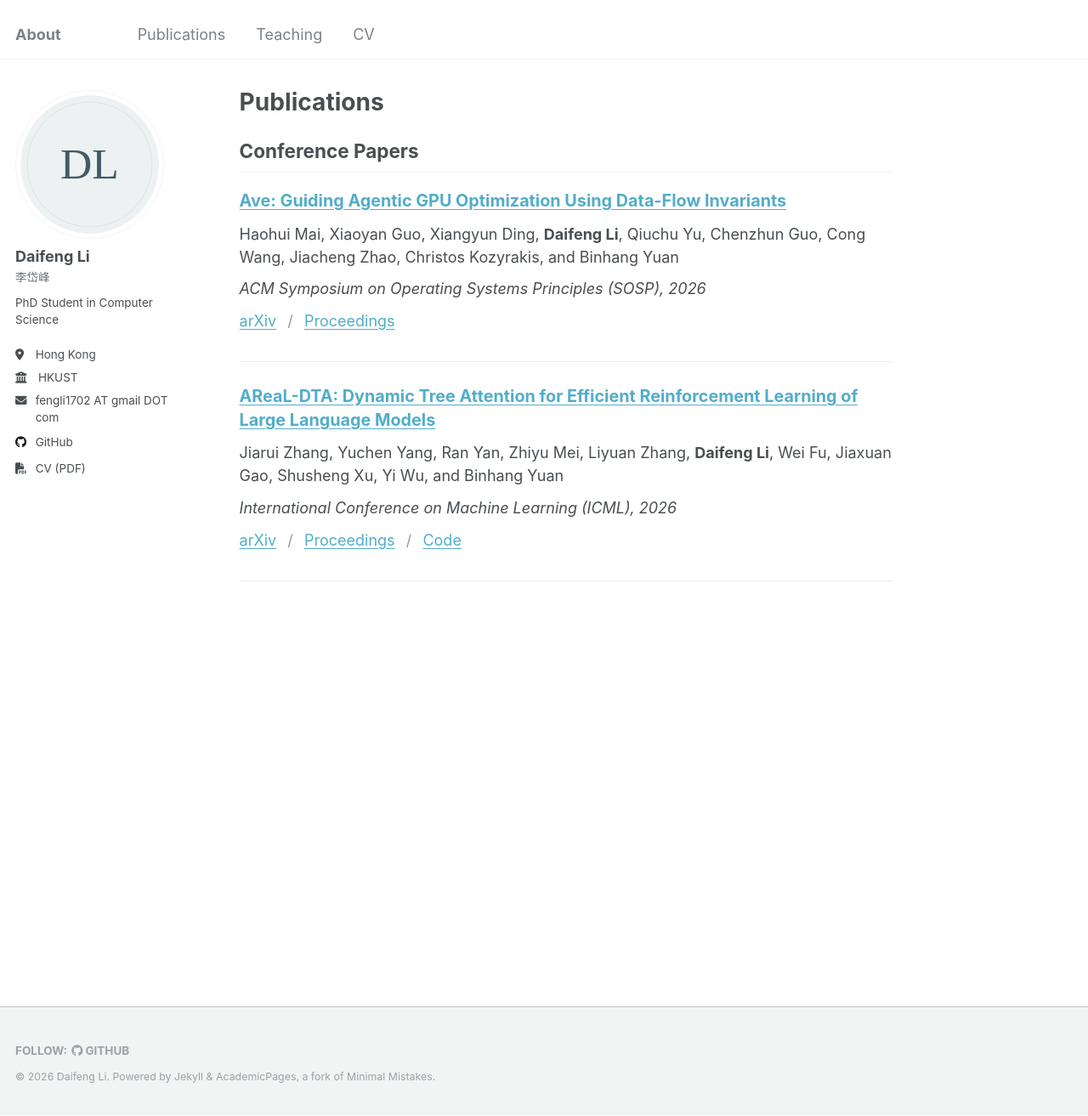
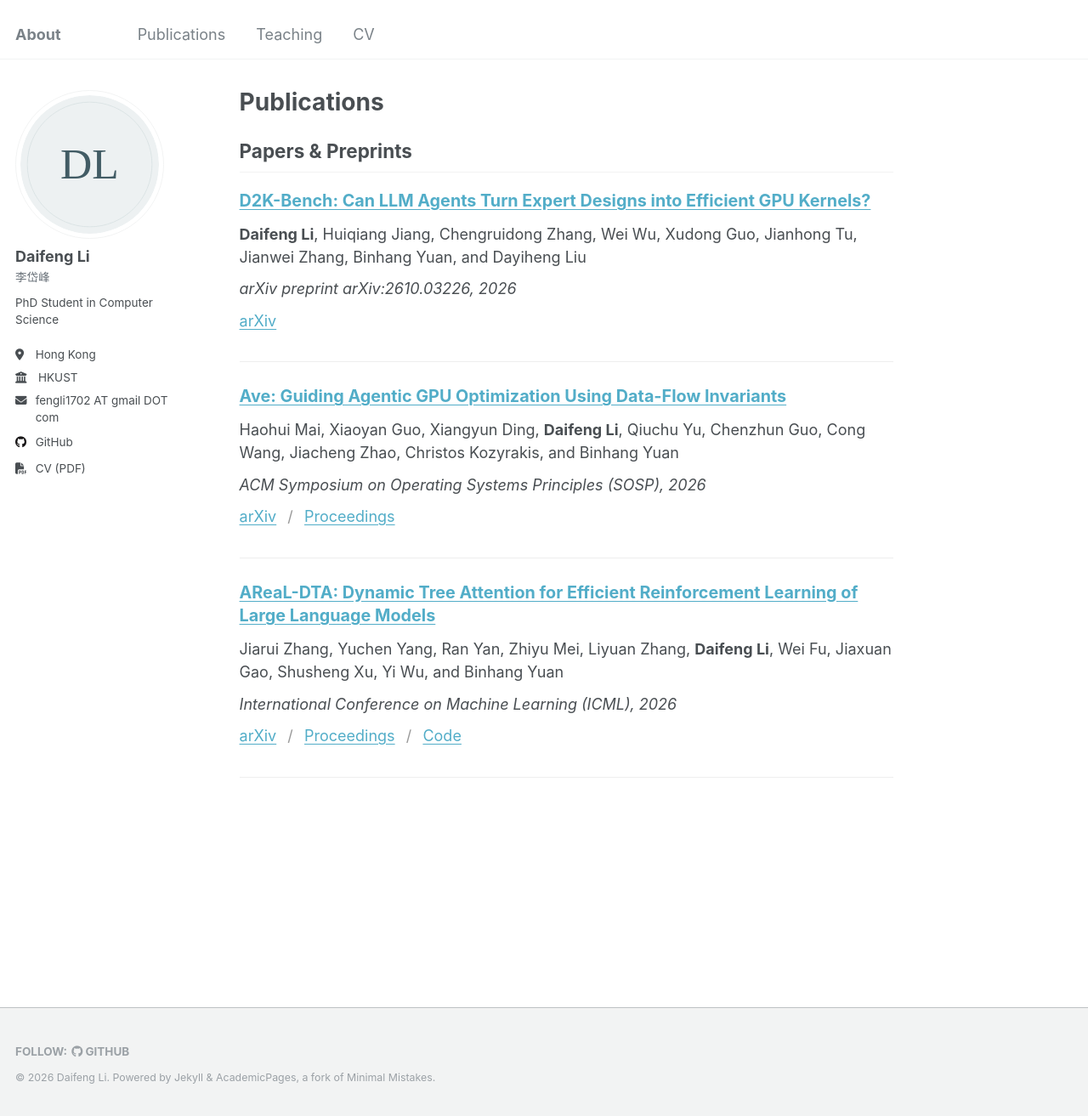
Before and after one commit to fengli1702/fengli1702.github.io, a Jekyll site: the page built from _pages/publications.html, in a window 1280 px wide and 1313 px high. Shown: the whole window at 85% size. Built offline with Jekyll 4.4.1, drawn with Linux system fonts in a browser that asks for light colours.

Commit message:
Add D2K-Bench as latest arXiv preprint

```diff
--- a/_data/publications.yml
+++ b/_data/publications.yml
@@ -1,3 +1,8 @@
+- title: "D2K-Bench: Can LLM Agents Turn Expert Designs into Efficient GPU Kernels?"
+  authors: "<strong>Daifeng Li</strong>, Huiqiang Jiang, Chengruidong Zhang, Wei Wu, Xudong Guo, Jianhong Tu, Jianwei Zhang, Binhang Yuan, and Dayiheng Liu"
+  venue: "arXiv preprint arXiv:2610.03226, 2026"
+  year: 2026
+  paper: https://arxiv.org/abs/2610.03226
 - title: "Ave: Guiding Agentic GPU Optimization Using Data-Flow Invariants"
   authors: "Haohui Mai, Xiaoyan Guo, Xiangyun Ding, <strong>Daifeng Li</strong>, Qiuchu Yu, Chenzhun Guo, Cong Wang, Jiacheng Zhao, Christos Kozyrakis, and Binhang Yuan"
   venue: "ACM Symposium on Operating Systems Principles (SOSP), 2026"
--- a/_pages/publications.html
+++ b/_pages/publications.html
@@ -5,5 +5,5 @@ redirect_from:
   - /research/
 ---
 
-<h2>Conference Papers</h2>
+<h2>Papers &amp; Preprints</h2>
 {% include publication-list.html %}
```
Also changed, not shown: SOURCES.md (+4 -0 lines).
